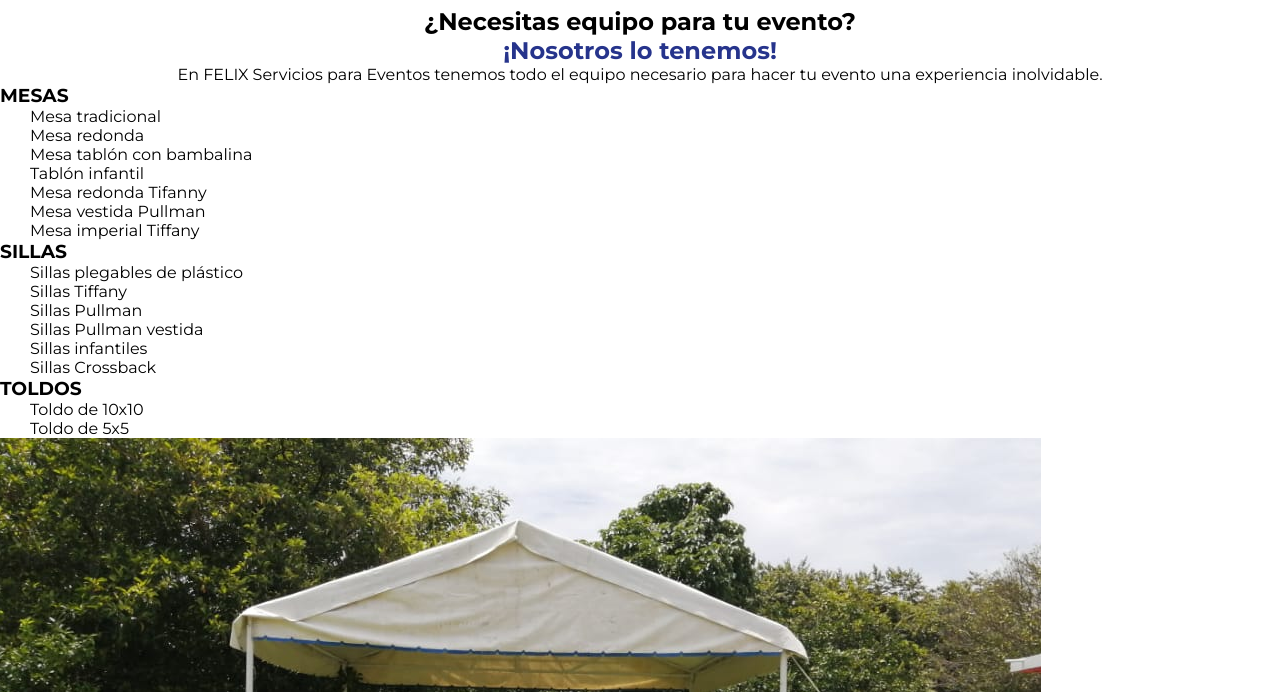
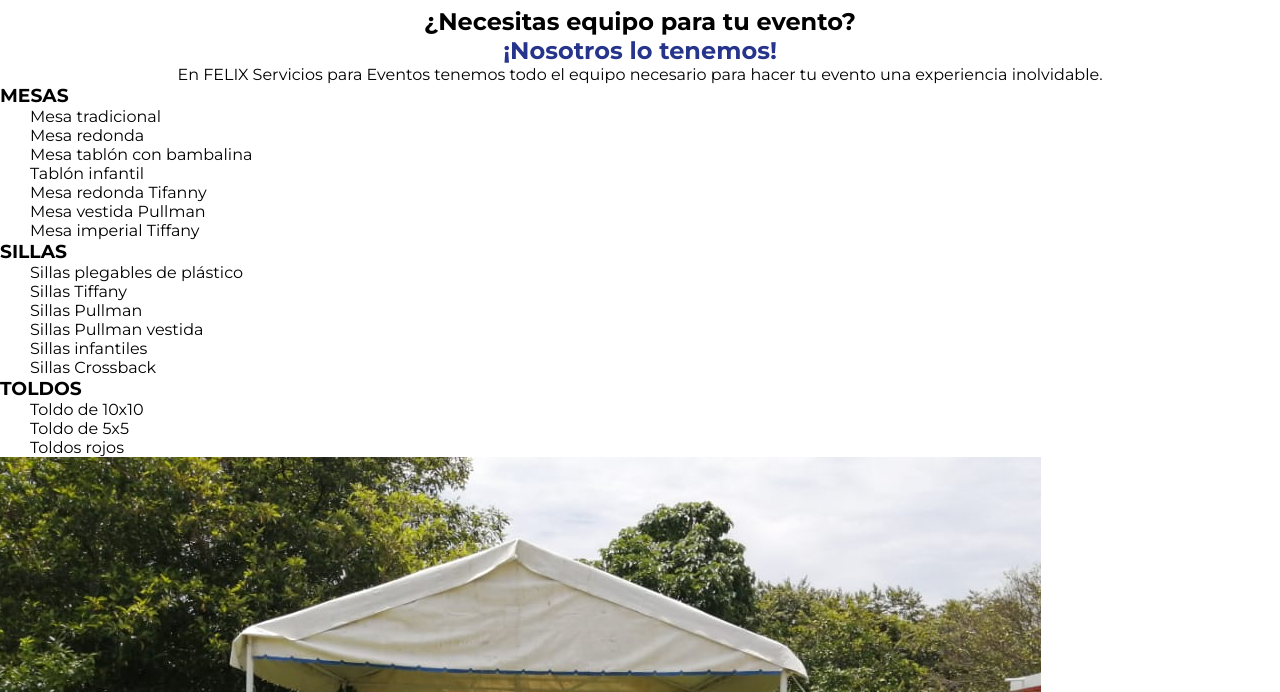
Before and after one commit to fabriziosanchezj/PreEntrega2-SanchezJimenez, a plain HTML site: page html/servicio-para-eventos.html in a window 1280 px wide. Shown: the part 108-800 px from the top of the page. Drawn offline with Linux system fonts and the light colour scheme.

Commit message:
Toldos rojos

```diff
--- a/html/servicio-para-eventos.html
+++ b/html/servicio-para-eventos.html
@@ -70,6 +70,7 @@
                         <ul>
                             <li>Toldo de 10x10</li>
                             <li>Toldo de 5x5</li>
+                            <li>Toldos rojos</li>
                         </ul>
                     </div>
                     <div>
```
